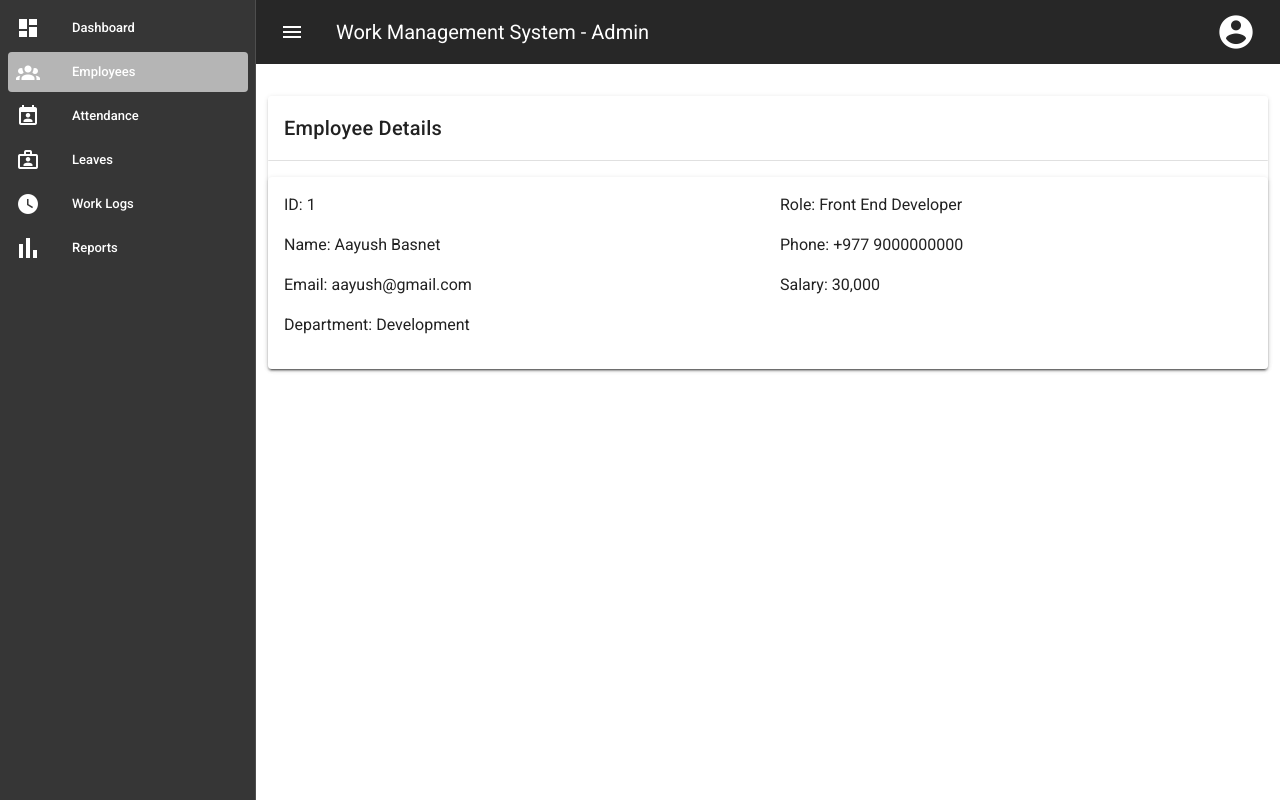
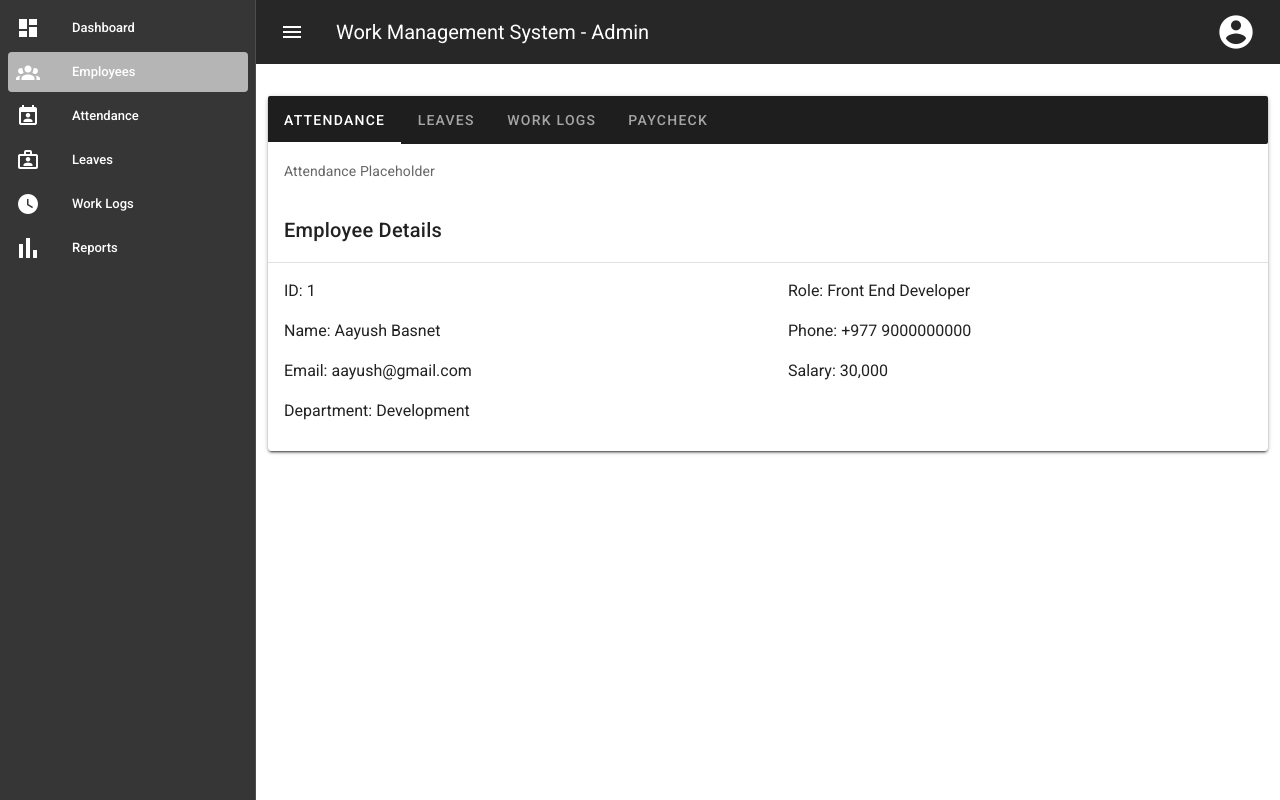
Before and after one commit to aayush11223/work_management_system, a Vue app: page /admin/employees/1 in a window 1280 px wide. Built offline with nearby package versions, Linux system fonts and the light colour scheme.

Commit message:
detail tabs has been made

```diff
--- a/src/components/admin/EmployeeDetailTabs.vue
+++ b/src/components/admin/EmployeeDetailTabs.vue
@@ -1,31 +1,54 @@
 <template>
-  <div></div>
+  <div>
+    <v-tabs v-model="activeTab" class="rounded-sm" dark center-active>
+      <v-tab>Attendance</v-tab>
+      <v-tab>Leaves</v-tab>
+      <v-tab>Work Logs</v-tab>
+      <v-tab>Paycheck</v-tab>
+    </v-tabs>
+
+    <v-tabs-items v-model="activeTab">
+      <v-tab-item>
+        <v-card flat>
+          <v-card-text> Attendance Placeholder </v-card-text>
+        </v-card>
+      </v-tab-item>
+
+      <v-tab-item>
+        <v-card flat>
+          <v-card-text> Leaves Placeholder </v-card-text>
+        </v-card>
+      </v-tab-item>
+
+      <v-tab-item>
+        <v-card flat>
+          <v-card-text> Work Logs Placeholder </v-card-text>
+        </v-card>
+      </v-tab-item>
+
+      <v-tab-item>
+        <v-card flat>
+          <v-card-text> Paycheck Placeholder </v-card-text>
+        </v-card>
+      </v-tab-item>
+    </v-tabs-items>
+  </div>
 </template>
 
 <script>
 export default {
+  name: "EmployeeDetailTabs",
+  data() {
+    return {
+      activeTab: null,
+    };
+  },
   props: {
     employeeId: {
       type: [String, Number],
+      required: true,
     },
   },
-
-  // Build it and import it into EmployeeDetailView straight away:
-  // Component needs:
-
-  // Props: employeeId (String or Number)
-  // Use v-tabs and v-tab for four tabs: Attendance, Leaves, Work Logs, Paycheck
-  // Use v-tabs-items and v-tab-item for each tab panel
-  // For now each tab panel just shows a placeholder <p> with the tab name — you will fill content next
-  // One data() value: activeTab bound to v-tabs with v-model
-
-  // In EmployeeDetailView immediately after building:
-
-  // Import EmployeeDetailTabs
-  // Pass employee.id as employeeId prop
-  // Run it and confirm tabs render and switch correctly
-
-  // What to google: vuetify 2 v-tabs v-tabs-items, vuetify 2 tabs example
 };
 </script>
 
--- a/src/views/admin/EmployeeDetailView.vue
+++ b/src/views/admin/EmployeeDetailView.vue
@@ -1,9 +1,10 @@
 <template>
-  <div>
+  <v-card>
+    <EmployeeDetailTabs :employeeId="employee.id" />
+
     <PageHeader title="Employee Details" />
 
-    <v-card class="pa-4 mt-4" elevation="2">
-      <v-row>
+    <v-row class="ml-1 mt-1">
       <v-col cols="12" md="6">
         <p>ID: {{ employee.id }}</p>
         <p>Name: {{ employee.name }}</p>
@@ -17,16 +18,17 @@
       </v-col>
     </v-row>
   </v-card>
-  </div>
 </template>
 
 <script>
 import PageHeader from "@/components/common/PageHeader.vue";
+import EmployeeDetailTabs from "@/components/admin/EmployeeDetailTabs.vue";
 
 export default {
   name: "EmployeeDetailView",
   components: {
     PageHeader,
+    EmployeeDetailTabs,
   },
   data() {
     return {
--- a/src/views/admin/EmployeeListView.vue
+++ b/src/views/admin/EmployeeListView.vue
@@ -39,6 +39,7 @@ export default {
           department: "Development",
           role: "Front End Developer",
           salary: 30000,
+          phone: "+977 9000000000",
         },
         {
           id: 102,
@@ -47,6 +48,7 @@ export default {
           department: "Development",
           role: "Back End Developer",
           salary: 35000,
+          phone: "+977 9111111111",
         },
         {
           id: 103,
@@ -55,6 +57,7 @@ export default {
           department: "Design",
           role: "UI/UX Designer",
           salary: 28000,
+          phone: "+977 9222222222",
         },
         {
           id: 104,
@@ -63,6 +66,7 @@ export default {
           department: "Quality Assurance",
           role: "QA Engineer",
           salary: 25000,
+          phone: "+977 9333333333",
         },
         {
           id: 105,
@@ -71,6 +75,7 @@ export default {
           department: "Management",
           role: "Project Manager",
           salary: 45000,
+          phone: "+977 9444444444",
         },
       ],
     };
```
Lines whose indentation alone changed are shown as unchanged.
